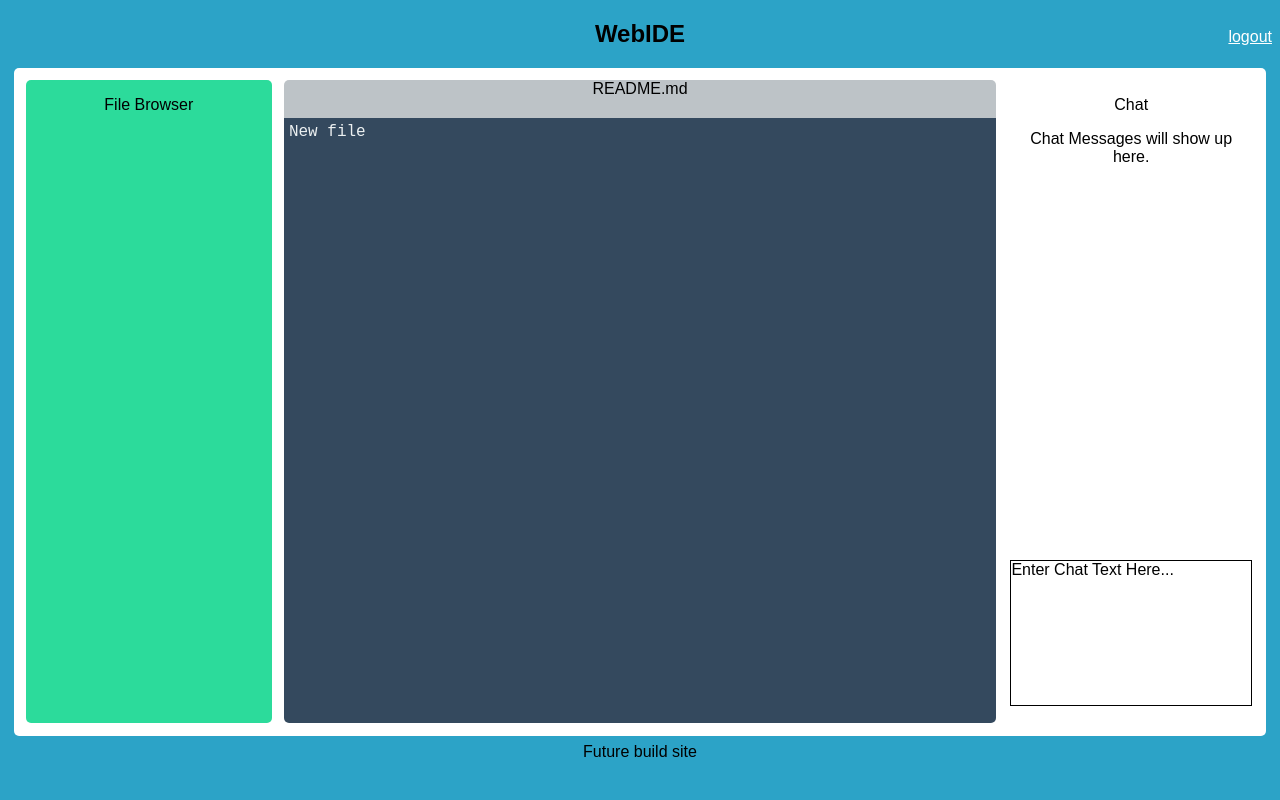
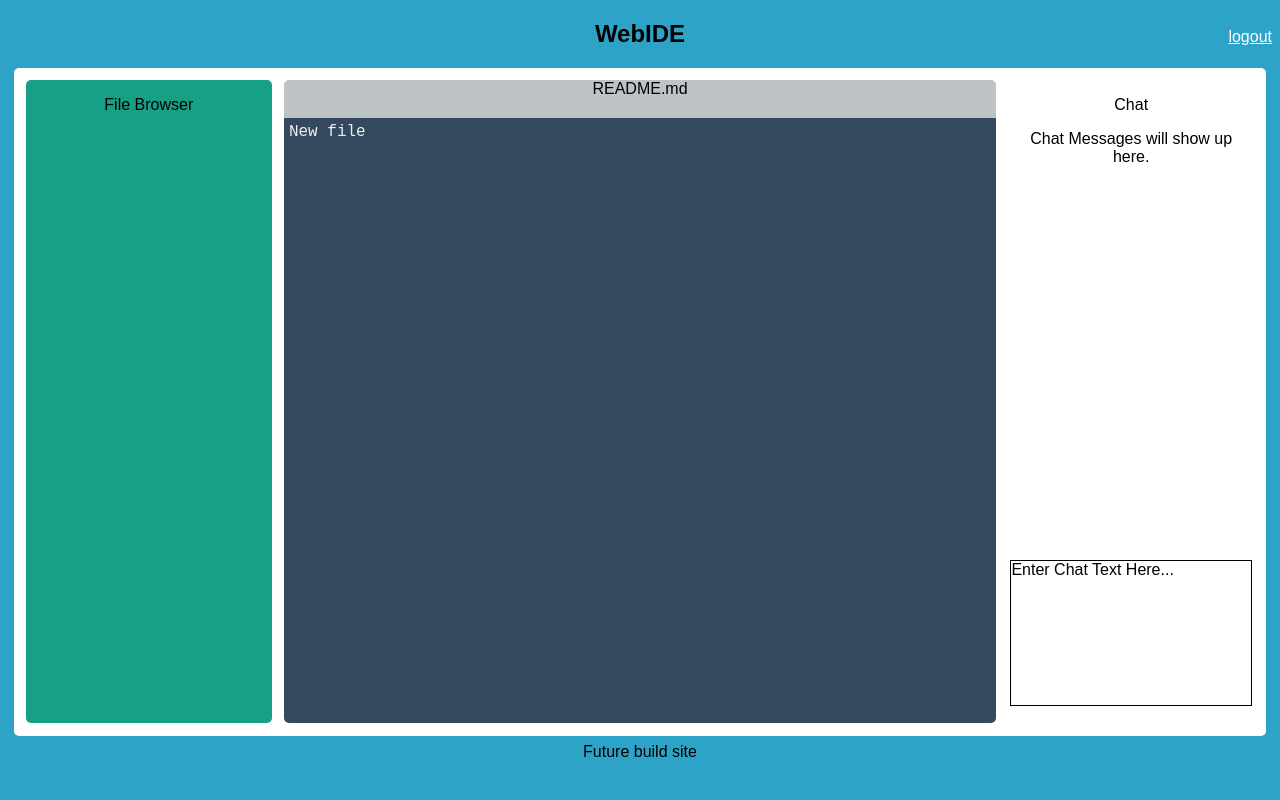
Before and after one commit to ddp34/WebIDEPodgurski2014, a Django app: page /web_ide/ in a window 1280 px wide. Run offline with Django 3.2, Linux system fonts and the light colour scheme; a user stored in the database is signed in; data comes from the database, SQL or seed files in the repository; parts of the project's set-up code (start-up, migrations or seed data) failed here and were passed over; some libraries are stand-ins or nearby versions.

Commit message:
color change

```diff
--- a/webide/static/web_ide/style.css
+++ b/webide/static/web_ide/style.css
@@ -36,7 +36,7 @@ body {
 
 .leftpane {
 	  float: left;
-	  background-color: #2CDB9B;
+	  background-color: #16a085;
 	  border-radius: 5px;
 }
 
```
